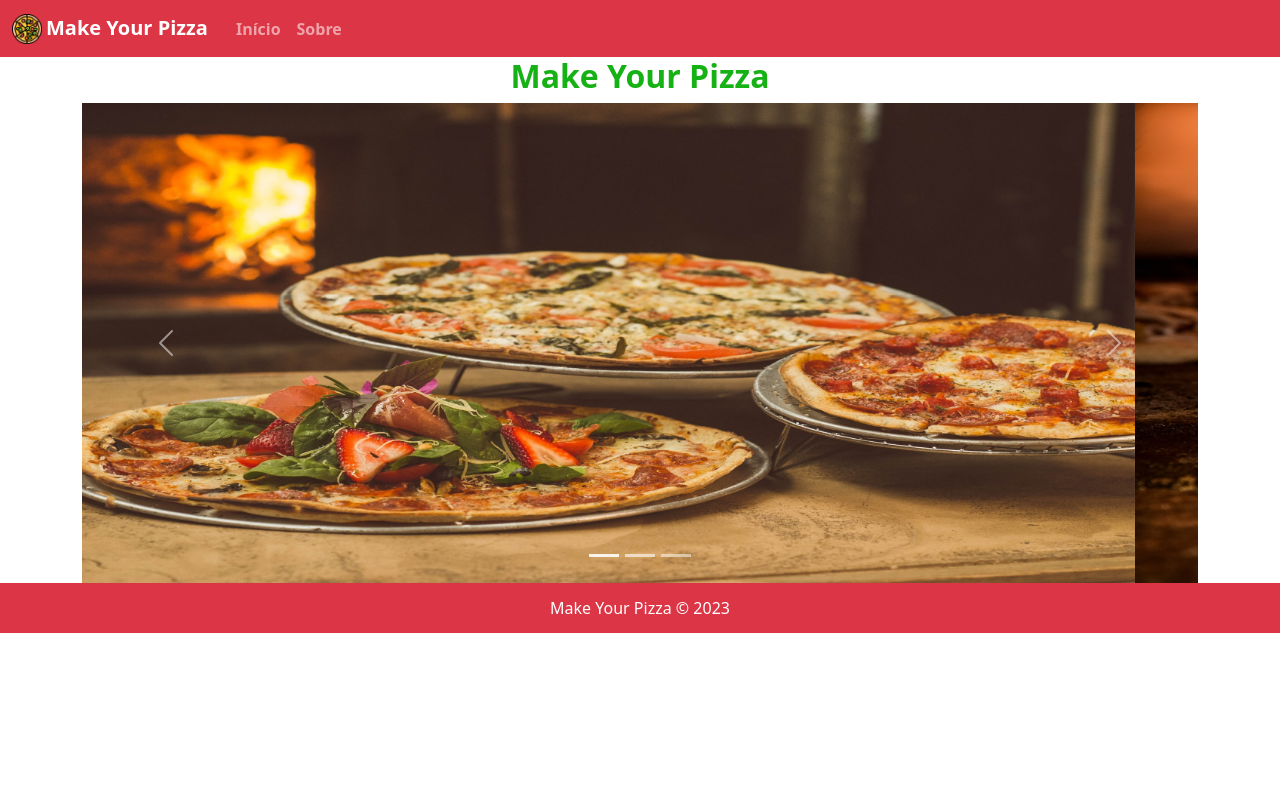
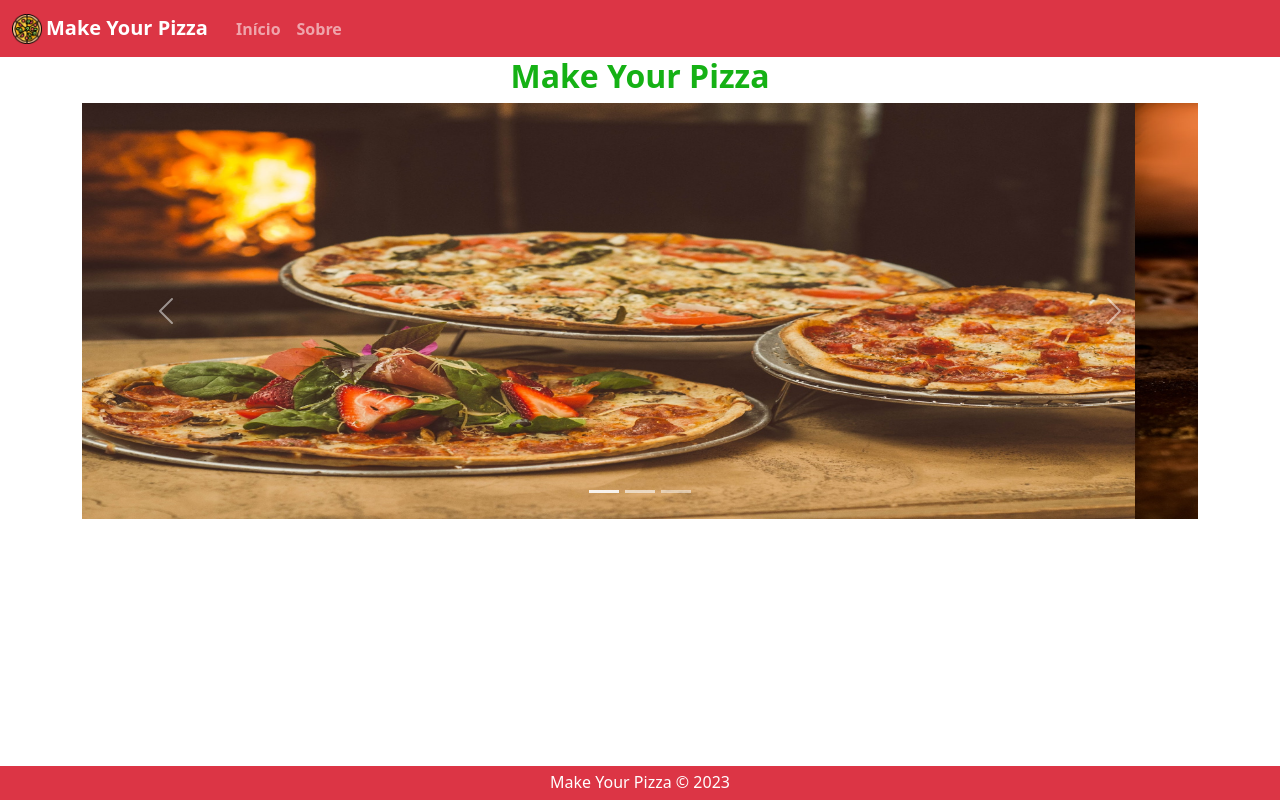
Before and after one commit to PauloAlves8039/vue-cli-make-your-pizza, a Vue app in the folder make-your-pizza-frontend/: page / in a window 1280 px wide. Built offline with nearby package versions, Linux system fonts and the light colour scheme.

Commit message:
Aplicando ajustes de estilos

```diff
--- a/make-your-pizza-frontend/src/components/Carousel.vue
+++ b/make-your-pizza-frontend/src/components/Carousel.vue
@@ -37,6 +37,6 @@ export default {
 <style scoped>
 .image-carousel {
     width: 100%;
-    height: 30rem;
+    height: 26rem;
 }
 </style>
--- a/make-your-pizza-frontend/src/components/Footer.vue
+++ b/make-your-pizza-frontend/src/components/Footer.vue
@@ -1,6 +1,8 @@
 <template>
     <div class="footer bg-danger">
-        <p class="mt-3">Make Your Pizza &copy; {{ new Date().getFullYear() }}</p>
+        <p class="mt-1">
+            Make Your Pizza &copy; {{ new Date().getFullYear() }}
+        </p>
     </div>
 </template>
 
@@ -12,11 +14,13 @@ export default {
 
 <style scoped>
 .footer {
-    height: 50px;
+    border-top: 1px solid;
     color: #FFF;
-    display: flex;
-    align-items: center;
-    justify-content: center;
+    text-align: center;
+    bottom: 0;
+    left: 0;
+    height: 35px;
+    position: fixed;
     width: 100%;
 }
 </style>
```
